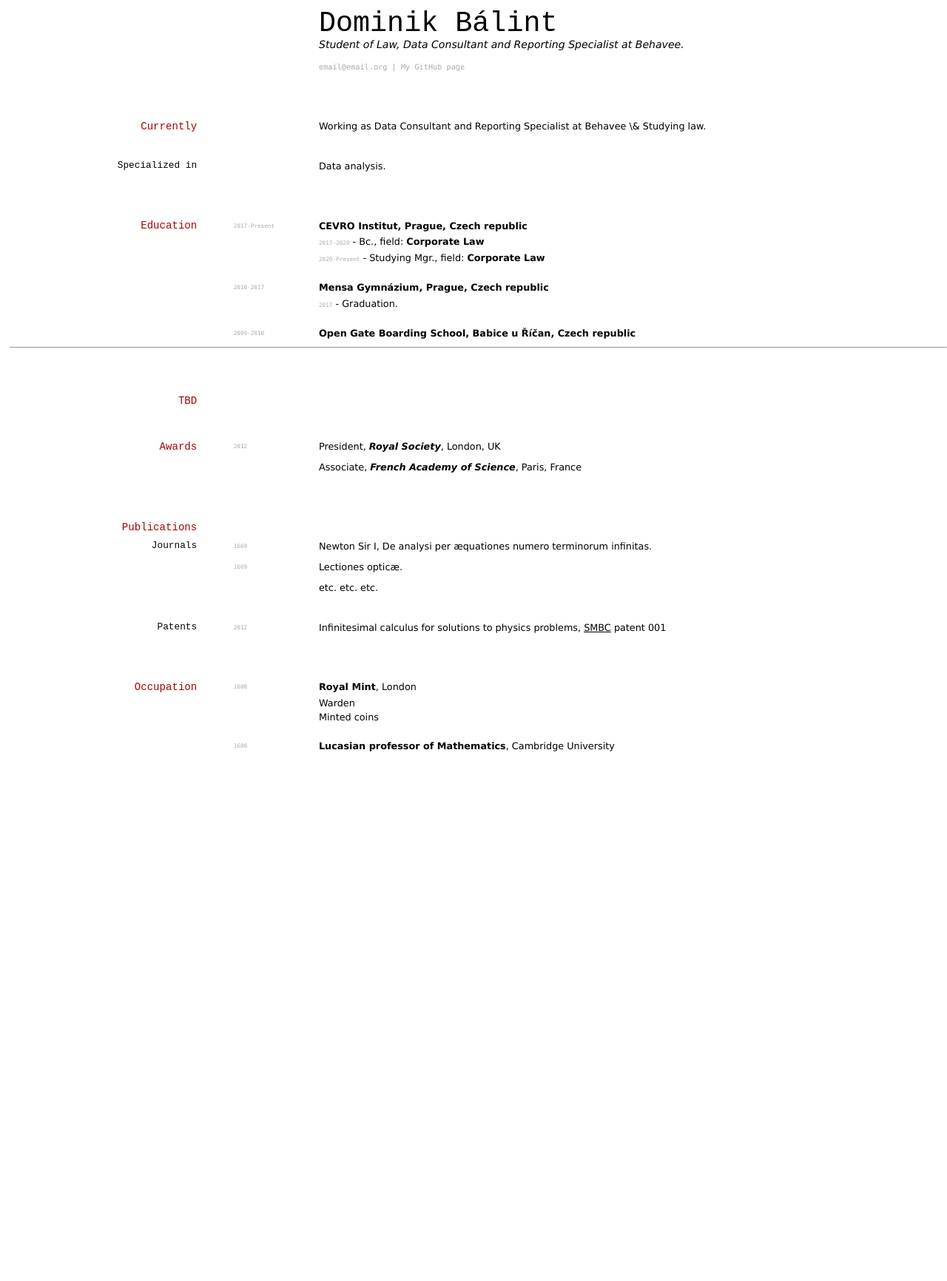
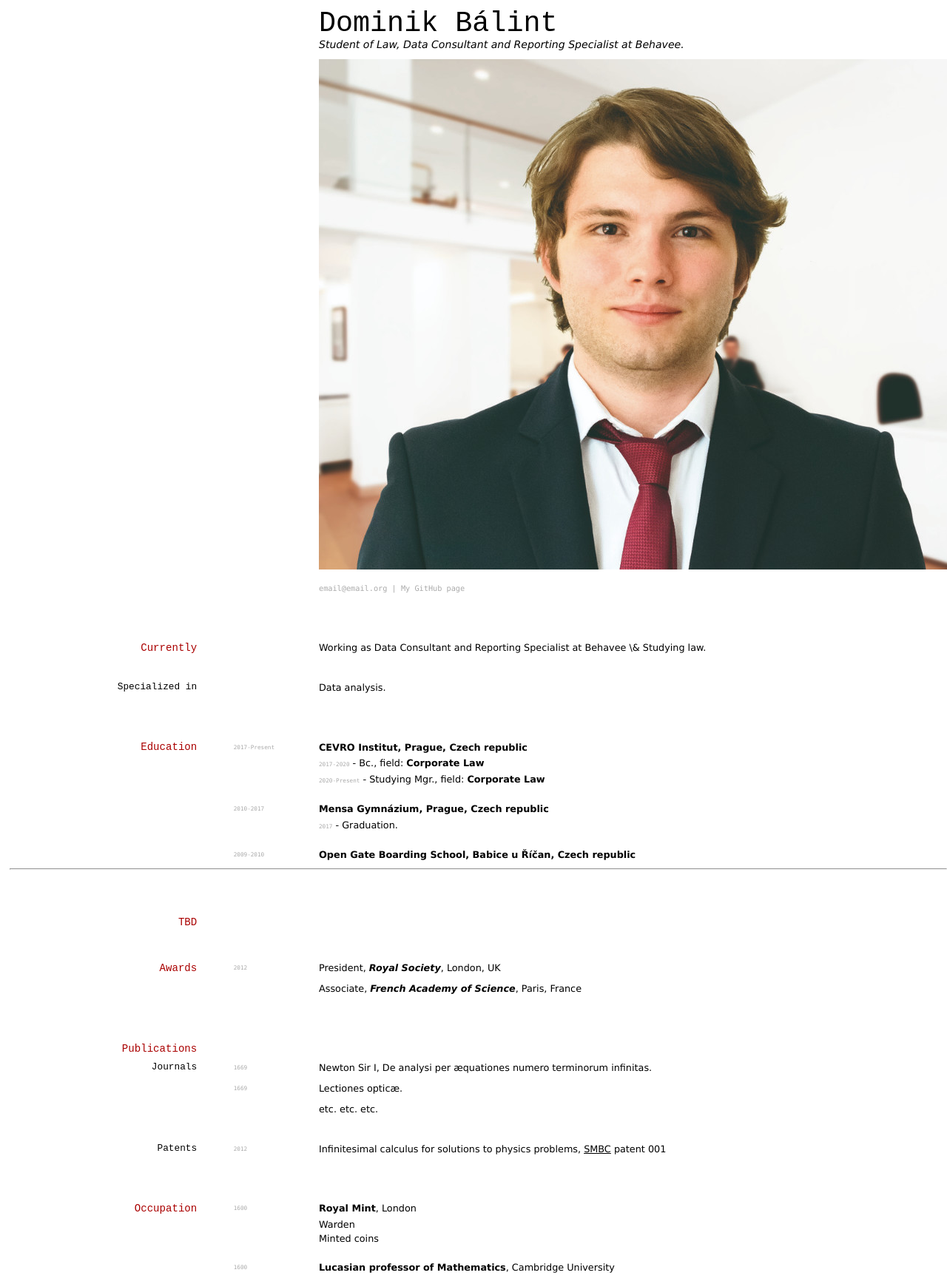
Before and after one commit to Dominik-97/curriculum-vitae, a Jekyll site: the page built from index.md, in a window 1280 px wide. Shown: the whole page at 74% size. Built offline with Jekyll 4.4.1, drawn with Linux system fonts in a browser that asks for light colours; before the commit the page ends 1027 px from its top, so only the background shows below that.

Commit message:
Testing image

```diff
--- a/index.md
+++ b/index.md
@@ -4,6 +4,8 @@ title: Dominik Bálint's CV
 ---
 # Dominik Bálint
 Student of Law, Data Consultant and Reporting Specialist at Behavee.
+
+![](assets/Me.png)
 
 <div id="webaddress">
 <a href="email@email.cz">email@email.org</a>
```
Also changed, not shown: assets/Me.png (added).
